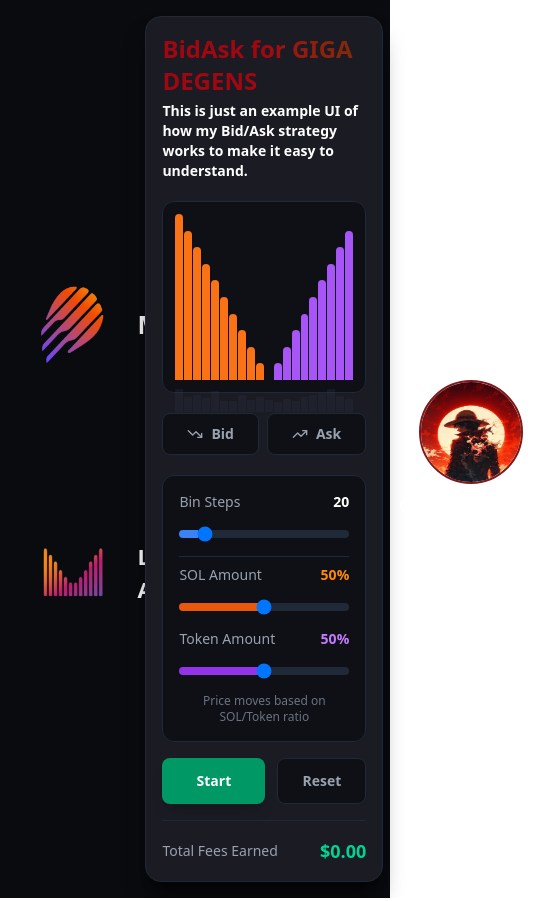
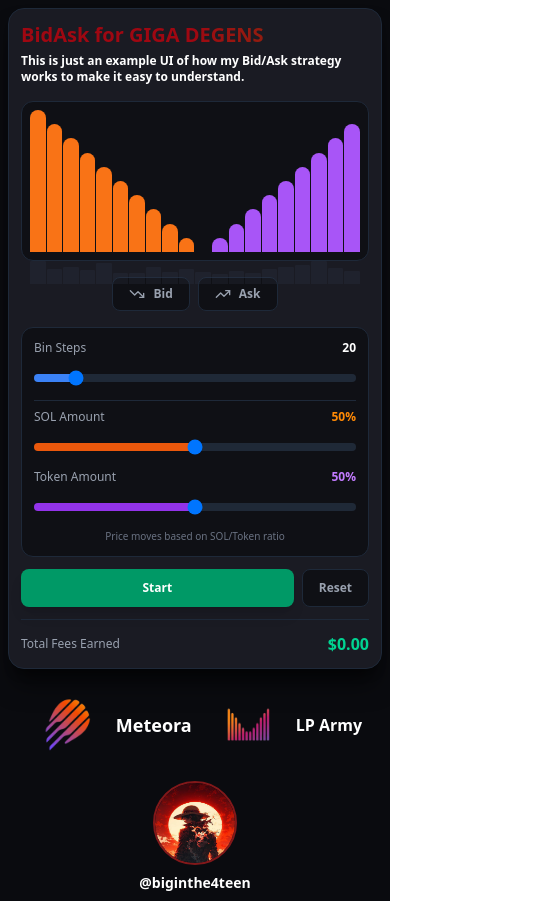
Before and after one commit to HeinHtet14120/BidAskStrategy, a React (Vite) app: page / in a window 390 px wide. Both pictures are taken after a click on the button "Bid Ask". Shown: the whole page, 543 px wide, since content can reach past the window. Built offline with nearby package versions, Linux system fonts and the light colour scheme.

Commit message:
responsive

```diff
--- a/src/App.jsx
+++ b/src/App.jsx
@@ -179,32 +179,32 @@ export default function App() {
   }, []);
 
   return (
-    <div className="min-h-screen bg-[#0a0b0f] flex items-center justify-center p-4">
-      <div className="w-full  flex items-center justify-evenly gap-4">
-        <div className="flex flex-col items-center gap-32">
+    <div className="min-h-screen bg-[#0a0b0f] flex items-center justify-center p-2 sm:p-4">
+      <div className="w-full flex flex-col lg:flex-row items-center justify-center lg:justify-evenly gap-4 lg:gap-4">
+        <div className="flex flex-row lg:flex-col items-center justify-center gap-4 lg:gap-32 order-2 lg:order-1">
           <div onClick={() => window.open('https://x.com/MeteoraAG', '_blank')} className="flex items-center gap-2 cursor-pointer">
-          <img src={metlogo} alt="logo" className="w-30 h-30" />
-          <p className="text-white text-[25px] font-bold ">Meteora</p>
+          <img src={metlogo} alt="logo" className="w-20 h-20 sm:w-30 sm:h-30" />
+          <p className="text-white text-lg sm:text-[25px] font-bold">Meteora</p>
           </div>
           <div onClick={() => window.open('https://x.com/met_lparmy', '_blank')} className="flex items-center gap-2 cursor-pointer">
-          <img src={lplogo} alt="logo" className="w-30 h-30" />
-          <p className="text-white text-[22px] font-bold ">LP Army</p>
+          <img src={lplogo} alt="logo" className="w-20 h-20 sm:w-30 sm:h-30" />
+          <p className="text-white text-base sm:text-[22px] font-bold">LP Army</p>
           </div>
         </div>
         {/* Dark Enterprise Card */}
-        <div className="bg-[#1a1b23] w-[500px] rounded-2xl p-4 shadow-2xl border border-gray-800"
+        <div className="bg-[#1a1b23] w-full max-w-[500px] rounded-2xl p-3 sm:p-4 shadow-2xl border border-gray-800 order-1 lg:order-2"
           style={{ boxShadow: '0 20px 25px -5px rgba(0, 0, 0, 0.5), 0 10px 10px -5px rgba(0, 0, 0, 0.3)' }}>
 
             {/* Header */}
-            <div className="mb-5">
-              <h1 className="text-2xl font-bold bg-gradient-to-r from-red-800 via-red-800 to-orange-900 bg-clip-text text-transparent">
+            <div className="mb-4 sm:mb-5">
+              <h1 className="text-xl sm:text-2xl font-bold bg-gradient-to-r from-red-800 via-red-800 to-orange-900 bg-clip-text text-transparent">
                 BidAsk for GIGA DEGENS
               </h1>
-              <p className="text-sm text-white font-bold mt-1">This is just an example UI of how my Bid/Ask strategy works to make it easy to understand.</p>
+              <p className="text-xs sm:text-sm text-white font-bold mt-1">This is just an example UI of how my Bid/Ask strategy works to make it easy to understand.</p>
             </div>
 
           {/* Chart - Dark */}
-          <div className="h-48 bg-[#0f1015] rounded-xl p-3 mb-5 border border-gray-800">
+          <div className="h-40 sm:h-48 bg-[#0f1015] rounded-xl p-2 sm:p-3 mb-4 sm:mb-5 border border-gray-800">
             <div className="flex items-end justify-between gap-px h-full relative">
               {bars.map((bar, index) => (
                 <div
@@ -248,11 +248,11 @@ export default function App() {
           </div>
 
           {/* Buttons - Dark style */}
-          <div className="flex justify-center gap-2 mb-5">
+          <div className="flex justify-center gap-2 mb-4 sm:mb-5">
             {mode === 'combined' ? (
               <button
                 onClick={() => setMode('both')}
-                className="flex items-center gap-2 px-6 py-2.5 bg-gradient-to-r from-purple-600 to-orange-600 hover:from-purple-700 hover:to-orange-700 text-white rounded-lg text-sm font-semibold transition-all shadow-lg"
+                className="flex items-center gap-2 px-4 sm:px-6 py-2 sm:py-2.5 bg-gradient-to-r from-purple-600 to-orange-600 hover:from-purple-700 hover:to-orange-700 text-white rounded-lg text-xs sm:text-sm font-semibold transition-all shadow-lg"
               >
                 <BarChart3 className="w-4 h-4" />
                 <TrendingUp className="w-4 h-4" />
@@ -262,7 +262,7 @@ export default function App() {
               <>
                 <button
                   onClick={() => setMode('bid')}
-                  className={`flex items-center gap-2 px-6 py-2.5 rounded-lg text-sm font-semibold transition-all cursor-pointer ${
+                  className={`flex items-center gap-2 px-4 sm:px-6 py-2 sm:py-2.5 rounded-lg text-xs sm:text-sm font-semibold transition-all cursor-pointer ${
                     mode === 'bid'
                       ? 'bg-orange-600 text-white shadow-lg'
                       : 'bg-[#0f1015] text-gray-400 hover:bg-[#15161d] border border-gray-800'
@@ -273,7 +273,7 @@ export default function App() {
                 </button>
                 <button
                   onClick={() => setMode('ask')}
-                  className={`flex items-center gap-2 px-6 py-2.5 rounded-lg text-sm font-semibold transition-all cursor-pointer ${
+                  className={`flex items-center gap-2 px-4 sm:px-6 py-2 sm:py-2.5 rounded-lg text-xs sm:text-sm font-semibold transition-all cursor-pointer ${
                     mode === 'ask'
                       ? 'bg-purple-600 text-white shadow-lg'
                       : 'bg-[#0f1015] text-gray-400 hover:bg-[#15161d] border border-gray-800'
@@ -287,12 +287,12 @@ export default function App() {
           </div>
 
           {/* Settings Panel */}
-          <div className="bg-[#0f1015] rounded-xl p-4 mb-4 border border-gray-800">
+          <div className="bg-[#0f1015] rounded-xl p-3 sm:p-4 mb-3 sm:mb-4 border border-gray-800">
             <div className="space-y-3">
               <div>
                 <div className="flex items-center justify-between mb-2">
-                  <label className="text-gray-400 text-sm font-medium">Bin Steps</label>
-                  <span className="text-white text-sm font-semibold">{binSteps}</span>
+                  <label className="text-gray-400 text-xs sm:text-sm font-medium">Bin Steps</label>
+                  <span className="text-white text-xs sm:text-sm font-semibold">{binSteps}</span>
                 </div>
                 <input
                   type="range"
@@ -312,10 +312,10 @@ export default function App() {
               {mode !== 'both' && (
                 <div>
                   <div className="flex items-center justify-between mb-2">
-                    <label className="text-gray-400 text-sm font-medium">
+                    <label className="text-gray-400 text-xs sm:text-sm font-medium">
                       {mode === 'bid' ? 'SOL' : mode === 'ask' ? 'Token Amount' : 'Coin Amount'}
                     </label>
-                    <span className="text-white text-sm font-semibold">
+                    <span className="text-white text-xs sm:text-sm font-semibold">
                       {mode === 'bid'
                         ? `${(coinAmount / 1000).toFixed(1)} SOL`
                         : mode === 'ask'
@@ -342,8 +342,8 @@ export default function App() {
                 <>
                   <div className="pt-2 border-t border-gray-800">
                     <div className="flex items-center justify-between mb-2">
-                      <label className="text-gray-400 text-sm font-medium">SOL Amount</label>
-                      <span className="text-orange-400 text-sm font-semibold">{solPercent}%</span>
+                      <label className="text-gray-400 text-xs sm:text-sm font-medium">SOL Amount</label>
+                      <span className="text-orange-400 text-xs sm:text-sm font-semibold">{solPercent}%</span>
                     </div>
                     <input
                       type="range"
@@ -366,8 +366,8 @@ export default function App() {
 
                   <div>
                     <div className="flex items-center justify-between mb-2">
-                      <label className="text-gray-400 text-sm font-medium">Token Amount</label>
-                      <span className="text-purple-400 text-sm font-semibold">{tokenPercent}%</span>
+                      <label className="text-gray-400 text-xs sm:text-sm font-medium">Token Amount</label>
+                      <span className="text-purple-400 text-xs sm:text-sm font-semibold">{tokenPercent}%</span>
                     </div>
                     <input
                       type="range"
@@ -388,7 +388,7 @@ export default function App() {
                     />
                   </div>
 
-                  <div className="text-xs text-gray-500 text-center font-medium">
+                    <div className="text-[10px] sm:text-xs text-gray-500 text-center font-medium">
                     Price moves based on SOL/Token ratio
                   </div>
                 </>
@@ -397,10 +397,10 @@ export default function App() {
           </div>
 
           {/* Action Buttons */}
-          <div className="flex gap-3">
+          <div className="flex gap-2 sm:gap-3">
             <button
               onClick={() => setIsAnimating(!isAnimating)}
-              className={`flex-1 py-3 rounded-lg text-sm font-bold transition-all shadow-lg cursor-pointer ${
+              className={`flex-1 py-2.5 sm:py-3 rounded-lg text-xs sm:text-sm font-bold transition-all shadow-lg cursor-pointer ${
                 isAnimating
                   ? 'bg-red-600 hover:bg-red-700 text-white'
                   : 'bg-emerald-600 hover:bg-emerald-700 text-white'
@@ -418,25 +418,25 @@ export default function App() {
                 setSolPercent(50);
                 setTokenPercent(50);
               }}
-              className="px-6 py-3 bg-[#0f1015] hover:bg-[#15161d] text-gray-400 rounded-lg text-sm font-bold transition-all border border-gray-800 cursor-pointer"
+              className="px-4 sm:px-6 py-2.5 sm:py-3 bg-[#0f1015] hover:bg-[#15161d] text-gray-400 rounded-lg text-xs sm:text-sm font-bold transition-all border border-gray-800 cursor-pointer"
             >
               Reset
             </button>
           </div>
 
           {/* Fee Display - Dark */}
-          <div className="mt-4 pt-4 border-t border-gray-800">
+          <div className="mt-3 sm:mt-4 pt-3 sm:pt-4 border-t border-gray-800">
             <div className="flex items-center justify-between">
-              <span className="text-gray-400 text-sm font-medium">Total Fees Earned</span>
-              <span className="text-emerald-400 text-lg font-bold">${totalFees.toFixed(2)}</span>
+              <span className="text-gray-400 text-xs sm:text-sm font-medium">Total Fees Earned</span>
+              <span className="text-emerald-400 text-base sm:text-lg font-bold">${totalFees.toFixed(2)}</span>
             </div>
           </div>
         </div>
-        <div onClick={() => window.open('https://x.com/biginthe4teen', '_blank')} className="flex flex-col items-center gap-2 cursor-pointer">
+        <div onClick={() => window.open('https://x.com/biginthe4teen', '_blank')} className="flex flex-col items-center gap-2 cursor-pointer order-3 lg:order-3">
         <div className="border-2 border-red-900 rounded-full">
-          <img src={luffy} alt="logo" className="w-25 h-25 rounded-full" />
+          <img src={luffy} alt="logo" className="w-20 h-20 sm:w-25 sm:h-25 rounded-full" />
         </div>
-        <p className="text-white text-[18px] font-bold ">@biginthe4teen</p>
+        <p className="text-white text-sm sm:text-[18px] font-bold">@biginthe4teen</p>
         </div>
 
       </div>
```
